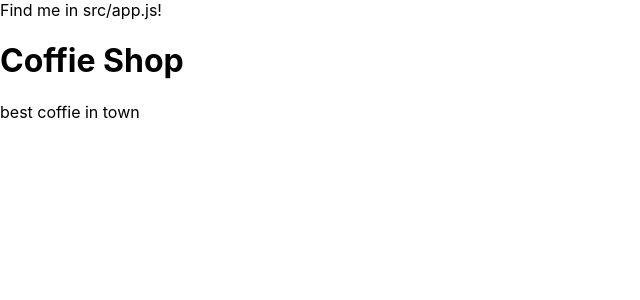
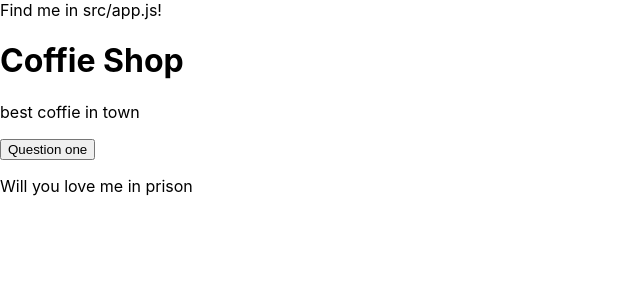
Before and after one commit to Aqveduktis/react-business-site, a React (Create React App) app: page / in a window 1280 px wide. Shown: the top 300 px of the page, without its empty margins (0-640 px from the left). Built offline with nearby package versions, Linux system fonts and the light colour scheme.

Commit message:
creating a question and an answer

```diff
--- a/src/App.js
+++ b/src/App.js
@@ -1,11 +1,13 @@
 import React from 'react'
 import {Header} from './components/Header'
+import { Accordian } from 'components/Accordian'
 
 export const App = () => {
   return (
     <div>
       Find me in src/app.js!
       <Header title = "Coffie Shop" words = "best coffie in town" />
+      <Accordian />
     </div>
   )
 }
--- /dev/null
+++ b/src/components/Accordian.js
@@ -0,0 +1,12 @@
+import React, {useState} from 'react'
+import {Answer} from './Answer'
+
+export const Accordian = () => {
+    const [clicked, setClicked] = useState(false)
+    return (
+        <section>
+            <button>Question one</button>
+            <Answer answer = 'Will you love me in prison' />
+        </section>
+    )
+}
--- /dev/null
+++ b/src/components/Answer.js
@@ -0,0 +1,9 @@
+import React from 'react'
+
+export const Answer = ({answer}) => {
+    return (
+   <article>
+       <p>{answer}</p>
+   </article>
+    )
+}
```
